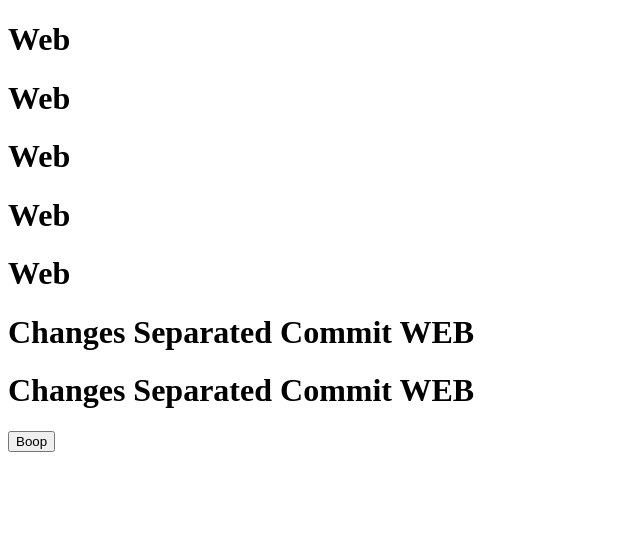
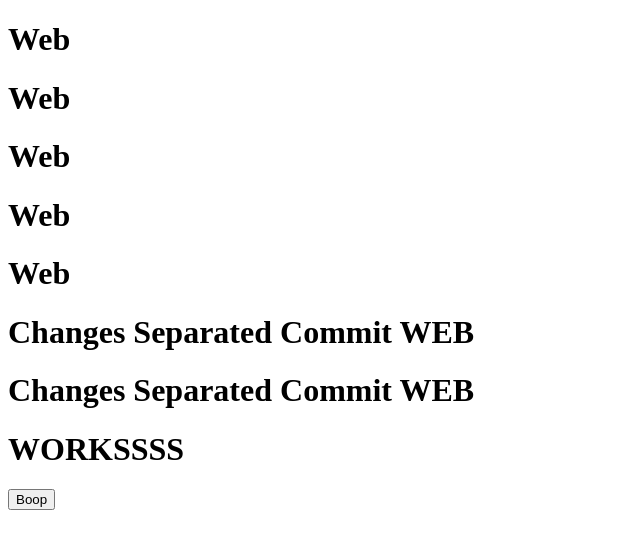
Before and after one commit to elviocb/ci-turbo, a Next.js app in the folder apps/web/: page / in a window 1280 px wide. Shown: the top 548 px of the page, without its empty margins (0-640 px from the left). Built offline with nearby package versions, Linux system fonts and the light colour scheme.

Commit message:
feat(home): added celebretaion

```diff
--- a/apps/web/pages/index.tsx
+++ b/apps/web/pages/index.tsx
@@ -10,6 +10,7 @@ export default function Web() {
       <h1>Web</h1>
       <h1>Changes Separated Commit WEB</h1>
       <h1>Changes Separated Commit WEB</h1>
+      <h1>WORKSSSS</h1>
       <Button />
     </div>
   )
```
Also changed, not shown: 1 other file (tests, documents, lock files or other folders).
